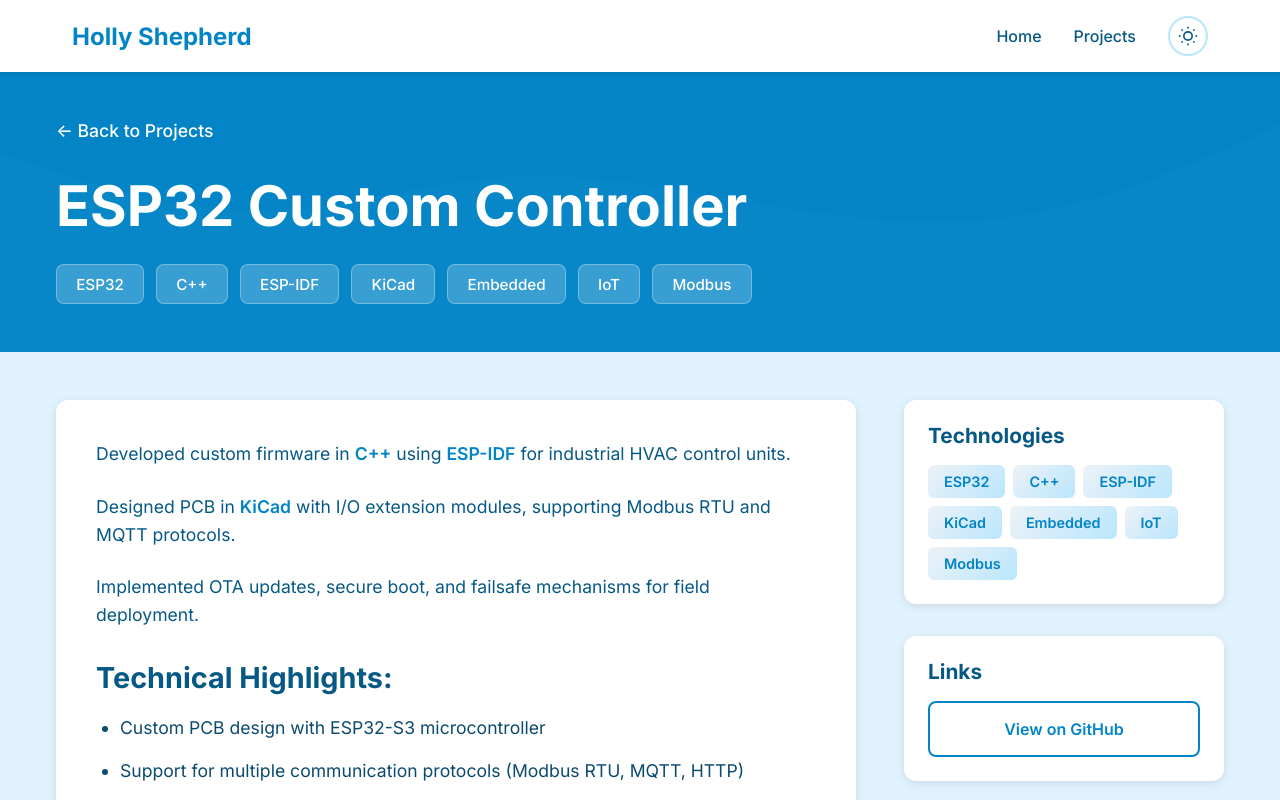
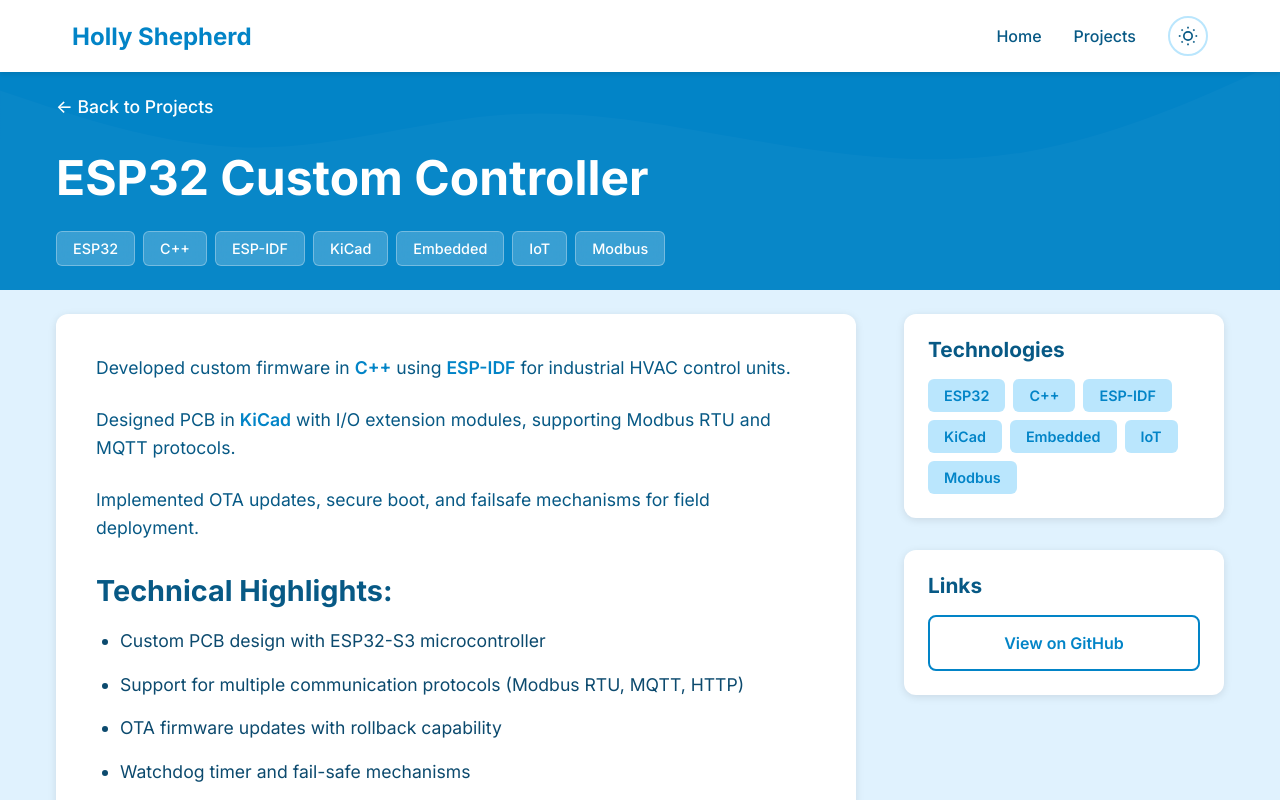
Before and after one commit to Aranyalma2/myfolio, a Vue app: page /projects/esp32-controller in a window 1280 px wide. Shown: the top 800 px of the page. Built offline with nearby package versions, Linux system fonts and the light colour scheme.

Commit message:
Add source link & tweak style

```diff
--- a/src/App.vue
+++ b/src/App.vue
@@ -24,6 +24,9 @@
 		<footer class="footer">
 			<div class="footer-content">
 				<p>&copy; {{ currentYear }} {{ basics.name }}. All rights reserved.</p>
+				<div class="footer-links">
+					<a href="https://github.com/Aranyalma2/myfolio" target="_blank" rel="noopener noreferrer">Made with <b>MyFolio</b></a>
+				</div>
 				<div class="footer-links">
 					<a :href="socialLinks.github" target="_blank" rel="noopener noreferrer">GitHub</a>
 					<a :href="socialLinks.linkedIn" target="_blank" rel="noopener noreferrer">LinkedIn</a>
--- a/src/assets/css/ProjectDetail.css
+++ b/src/assets/css/ProjectDetail.css
@@ -5,7 +5,7 @@
 .project-hero {
 	background: var(--color-primary);
 	color: white;
-	padding: 3rem 2rem;
+	padding: 1.5rem 1rem;
 	position: relative;
 	overflow: hidden;
 }
@@ -49,7 +49,7 @@
 }
 
 .hero-content h1 {
-	font-size: 3.5rem;
+	font-size: 3rem;
 	margin-bottom: 1.5rem;
 	line-height: 1.2;
 }
@@ -57,21 +57,21 @@
 .labels {
 	display: flex;
 	flex-wrap: wrap;
-	gap: 0.75rem;
+	gap: 0.5rem;
 }
 
 .label {
 	background: rgba(255, 255, 255, 0.2);
-	padding: 0.6rem 1.2rem;
-	border-radius: 8px;
-	font-size: 0.95rem;
+	padding: 0.5rem 1rem;
+	border-radius: 6px;
+	font-size: 0.9rem;
 	font-weight: 500;
 	backdrop-filter: blur(10px);
 	border: 1px solid rgba(255, 255, 255, 0.3);
 }
 
 .project-content {
-	padding: 3rem 2rem;
+	padding: 1.5rem 1rem;
 	background: var(--color-bg-tertiary);
 }
 
@@ -142,7 +142,7 @@
 }
 
 .tech-tag {
-	background: linear-gradient(135deg, #edf2f7 0%, var(--color-border-light) 100%);
+	background: var(--color-border-light);
 	color: var(--color-primary);
 	padding: 0.5rem 1rem;
 	border-radius: 6px;
```
